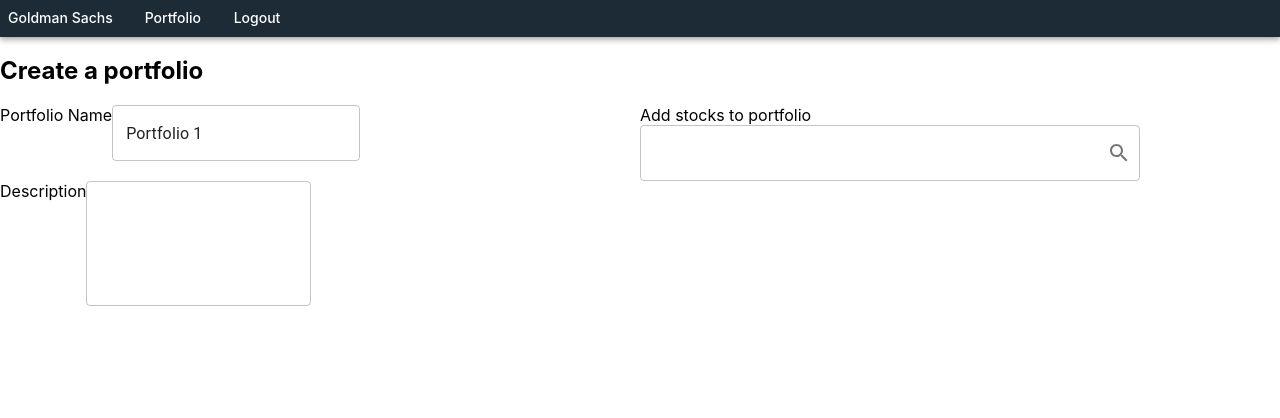
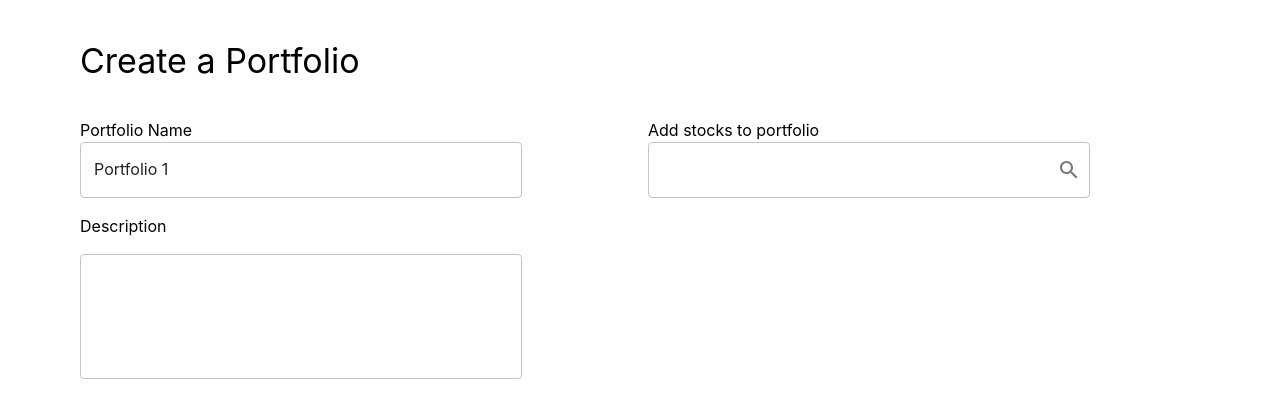
Before and after one commit to OOP-G1T7/APPA-IS442-G1-T7, a React (Create React App) app in the folder frontend/: page /PortfolioCreation in a window 1280 px wide. Shown: the top 418 px of the page. Built offline with nearby package versions, Linux system fonts and the light colour scheme.

Commit message:
portfolio creation page

```diff
--- a/frontend/package.json
+++ b/frontend/package.json
@@ -5,7 +5,7 @@
   "dependencies": {
     "@emotion/react": "^11.11.1",
     "@emotion/styled": "^11.11.0",
-    "@mui/icons-material": "^5.14.12",
+    "@mui/icons-material": "^5.14.14",
     "@mui/material": "^5.14.12",
     "@mui/styled-engine-sc": "^5.14.0",
     "@mui/x-charts": "^6.0.0-alpha.15",
@@ -13,6 +13,7 @@
     "@testing-library/jest-dom": "^5.17.0",
     "@testing-library/react": "^13.4.0",
     "@testing-library/user-event": "^13.5.0",
+    "apexcharts": "^3.44.0",
     "axios": "^1.5.1",
     "organize-imports-cli": "^0.10.0",
     "react": "^18.2.0",
--- a/frontend/src/pages/PortfolioCreation.js
+++ b/frontend/src/pages/PortfolioCreation.js
@@ -1,19 +1,26 @@
-import Navbar from "../components/Navbar";
-import Button from '@mui/material/Button';
-import Grid from '@mui/material/Grid';
-import { Link } from "react-router-dom";
-import TextField from '@mui/material/TextField';
+import React, { useState, useEffect } from "react";
+import Checkbox from "@mui/material/Checkbox";
+import TextField from "@mui/material/TextField";
 import Autocomplete, { autocompleteClasses } from "@mui/material/Autocomplete";
-import Chip from '@mui/material/Chip';
-import React, { useCallback, useState, useEffect } from "react";
+import SearchIcon from "@mui/icons-material/Search";
+import Box from "@mui/material/Box";
+import Typography from "@mui/material/Typography";
+import Button from "@mui/material/Button";
+import Grid from "@mui/material/Grid";
+import { ThemeProvider } from "@emotion/react";
+import theme from "../Theme";
 import CheckBoxOutlineBlankIcon from '@mui/icons-material/CheckBoxOutlineBlank';
 import CheckBoxIcon from '@mui/icons-material/CheckBox';
-import Checkbox from '@mui/material/Checkbox';
-import SearchIcon from '@mui/icons-material/Search';
+import Paper from '@mui/material/Paper';
+import TableContainer from '@mui/material/TableContainer';
+import Table from '@mui/material/Table';
+import TableHead from '@mui/material/TableHead';
+import TableRow from '@mui/material/TableRow';
+import TableCell from '@mui/material/TableCell';
+import TableBody from '@mui/material/TableBody';
 
 export default function Portfolio() {
     const [selectedEquities, setEquities] = useState([]);
-    const [showEquities, setShowEquities] = useState([]);
 
     const equities = [
         { symbol: "TSCO.LON", name: "Tesco PLC", type: "Equity", region: "United Kingdom" },
@@ -26,35 +33,36 @@ export default function Portfolio() {
     const icon = <CheckBoxOutlineBlankIcon fontSize="small" />;
     const checkedIcon = <CheckBoxIcon fontSize="small" />;
 
-    const handleChange = (e, value) => {
-        if (e.target.checked) {
-            setEquities([...selectedEquities, e.target.value]);
-        } else {
-            setEquities(selectedEquities.filter((id) => id !== e.target.value));
-        }
+    const handleChange = (event, value) => {
+        setEquities(value);
     };
 
-
-    useEffect(() => {
-        if (selectedEquities.length === 0) {
-            setShowEquities("");
-        } else {
-            setShowEquities(selectedEquities.join(","));
-        }
-    }, [selectedEquities]);
+    const handleSubmit = (event) => {
+        event.preventDefault();
+    };
 
     return (
         <>
-            <Navbar></Navbar>
-            <h2>Create a portfolio</h2>
-            <Grid container>
+            <ThemeProvider theme={theme}>
+                <Box sx={{ mt: 5, mb: 2, mx: 10 }}>
+                    <form onSubmit={handleSubmit}>
+                        <Grid container spacing={3} direction="column" justifyContent="center">
+                            <Grid item xs={12} container direction="row" justifyContent="space-between">
+                                <Grid item xs={5}>
+                                    <Typography variant="h4" gutterBottom>
+                                        Create a Portfolio
+                                    </Typography>
+                                </Grid>
+                            </Grid>
+                            <Grid item minHeight={100} container spacing={2} justifyContent="space-between">
                                 <Grid item xs={6}>
-                    Portfolio Name
-                    <TextField id="outlined-basic" value="Portfolio 1" variant="outlined" />
+                                    <Typography>Portfolio Name</Typography>
+                                    <TextField id="outlined-basic" value="Portfolio 1" variant="outlined" style={{ width: "80%" }} />
                                 </Grid>
                                 <Grid item xs={6}>
-                    Add stocks to portfolio
+                                    <Typography>Add stocks to portfolio</Typography>
                                     <Autocomplete
+                                        onChange={(event, value) => handleChange(event, value)}
                                         multiple
                                         popupIcon={<SearchIcon />}
                                         id="checkboxes-tags-demo"
@@ -63,43 +71,94 @@ export default function Portfolio() {
                                         sx={{
                                             width: 300,
                                             [`& .${autocompleteClasses.popupIndicator}`]: {
-                                transform: "none"
-                            }
+                                                transform: "none",
+                                            },
                                         }}
-
+                                        style={{ width: "80%" }}
                                         getOptionLabel={(option) => `${option.symbol} (${option.name})`}
                                         renderOption={(props, option, { selected }) => (
                                             <li {...props}>
                                                 <Checkbox
-                                    onClick={handleChange}
                                                     icon={icon}
                                                     checkedIcon={checkedIcon}
                                                     style={{ marginRight: 8 }}
                                                     checked={selected}
-                                    value={option.symbol}
+                                                    value={option}
                                                 />
                                                 {option.symbol} {option.name}
                                             </li>
                                         )}
-                        style={{ width: 500 }}
-                        renderInput={(params) => (
-                            <TextField {...params} />
-                        )}
+                                        renderInput={(params) => <TextField {...params} />}
                                     />
                                 </Grid>
                                 <Grid item xs={6}>
-                    Description
+                                    <Typography>Description</Typography>
+                                </Grid>
+                                <Grid item xs={6}>
+
+                                </Grid>
+
+                                <Grid item xs={6}>
                                     <TextField id="outlined-basic" variant="outlined"
                                         multiline
                                         rows={4}
                                         maxRows={Infinity}
+                                        style={{ width: "80%" }}
                                     />
                                 </Grid>
-                <Grid item xs={6}>
-                    {showEquities}
+                                {selectedEquities.length > 0 && (
+                                    <>
+                                        <Grid item xs={12}>
+                                            <Typography>Added stocks</Typography>
+                                            <TableContainer component={Paper}>
+                                                <Table>
+                                                    <TableBody>
+                                                        {selectedEquities.map((equity) => (
+                                                            <TableRow key={equity.name}>
+                                                                <TableCell><b>{equity.name}</b></TableCell>
+                                                                <TableCell><TextField type="number"
+                                                                    label="Quantity"
+                                                                    InputProps={{ inputProps: { min: 1 } }}
+                                                                    onChange={(event) =>
+                                                                        event.target.value < 1
+                                                                            ? (event.target.value = 1)
+                                                                            : event.target.value
+                                                                    }
+                                                                ></TextField></TableCell>
+                                                                <TableCell><TextField
+                                                                    label="Capital"
+                                                                    type="number"
+                                                                    InputProps={{ inputProps: { min: 1 } }}
+                                                                    onChange={(event) =>
+                                                                        event.target.value < 1
+                                                                            ? (event.target.value = 1)
+                                                                            : event.target.value
+                                                                    }
+                                                                ></TextField></TableCell>
+                                                            </TableRow>
+                                                        ))}
+                                                    </TableBody>
+                                                </Table>
+                                            </TableContainer>
                                         </Grid>
+                                        <Grid item xs={12} style={{ display: 'flex', justifyContent: 'center' }}>
+                                            {selectedEquities.length > 0 && (
+                                                <div style={{ textAlign: 'center' }}>
+                                                    <Button variant="outlined" style={{ fontWeight: "bold", display: "inline-block" }} type="submit">
+                                                        Create Portfolio
+                                                    </Button>
+                                                </div>
+                                            )}
+                                        </Grid>
+                                    </>
+                                )}
+                            </Grid>
+                        </Grid>
+                    </form>
 
-            </Grid>
+                </Box>
+            </ThemeProvider >
+
         </>
 
     )
```
Also changed, not shown: 1 other file (tests, documents, lock files or other folders). Lines whose indentation alone changed are shown as unchanged.
